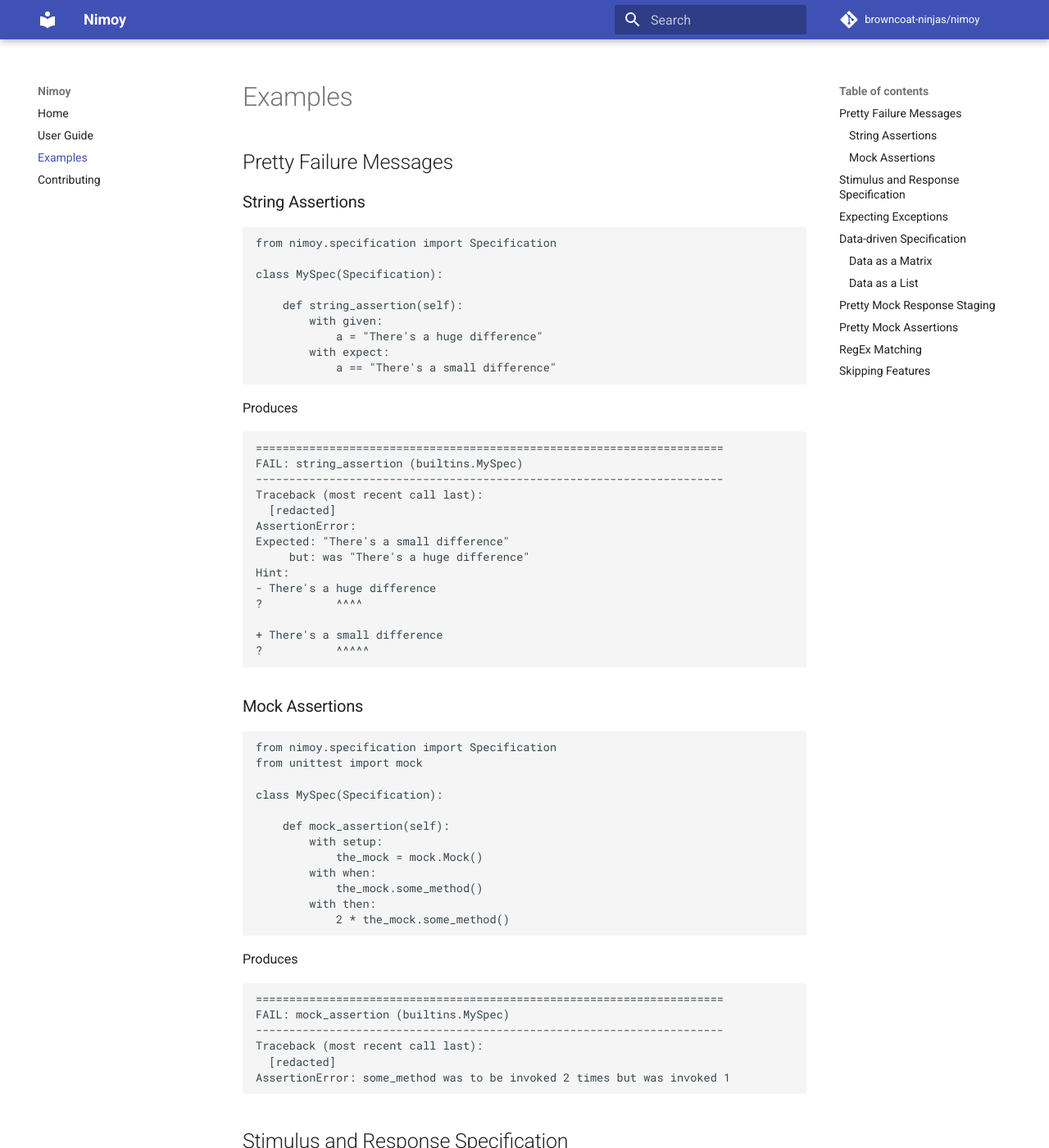
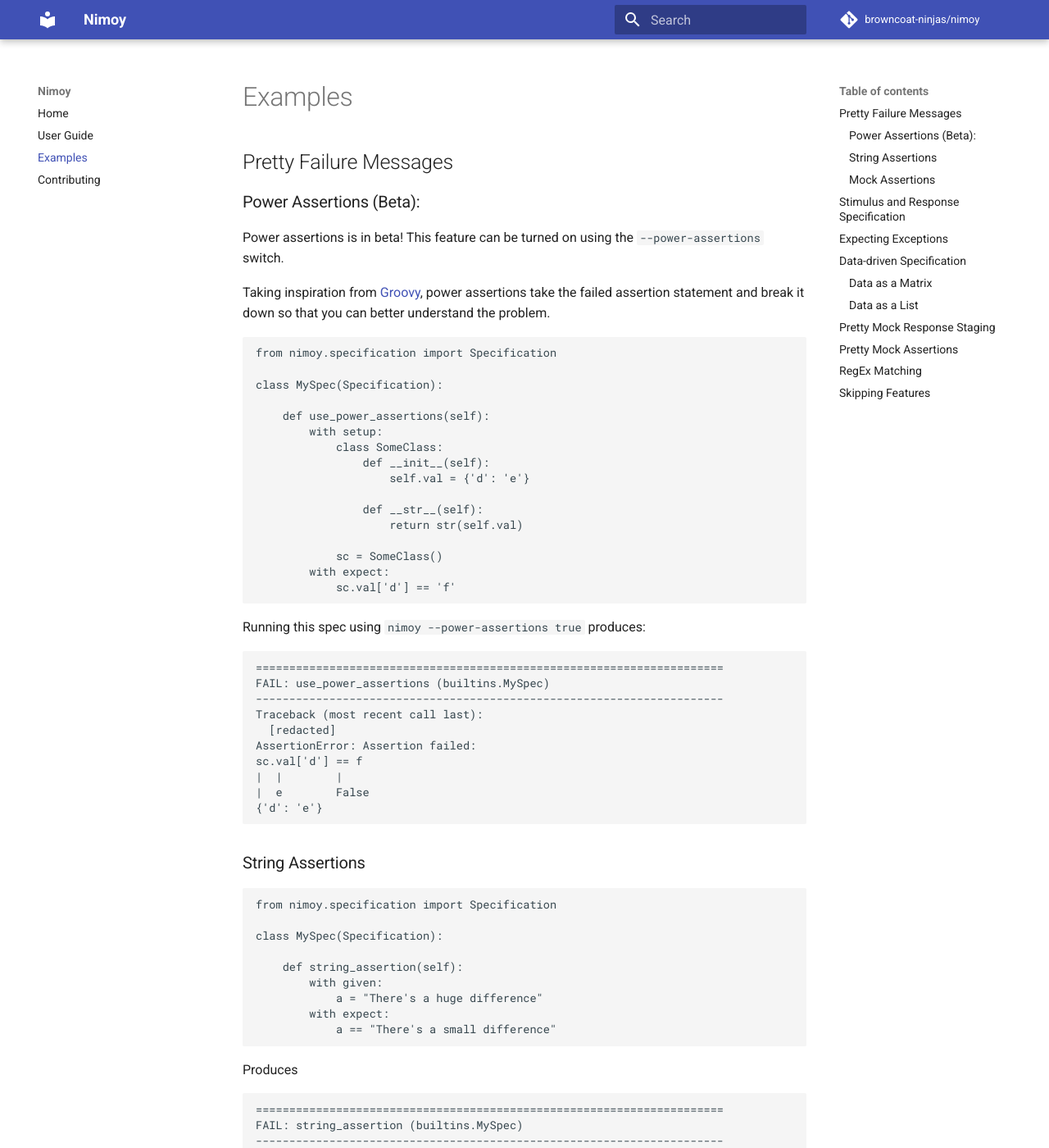
Before and after one commit to browncoat-ninjas/nimoy, an MkDocs documentation site: the page built from docs/examples.md, in a window 1280 px wide and 1400 px high. Shown: the whole window at 82% size. Built offline with MkDocs 1.6.1 and Material for MkDocs 9.7.7, drawn with Linux system fonts in a browser that asks for light colours; comment, search, counter and statistics services are not loaded.

Commit message:
* Adding an example of power assertions to the user guide * Mark power assertions as beta

````diff
--- a/docs/examples.md
+++ b/docs/examples.md
@@ -1,6 +1,46 @@
 # Examples
 
 ## Pretty Failure Messages
+
+### Power Assertions (Beta):
+
+Power assertions is in beta! This feature can be turned on using the `--power-assertions` switch.
+
+Taking inspiration from [Groovy](http://docs.groovy-lang.org/next/html/documentation/core-testing-guide.html#_power_assertions), power assertions take the failed assertion statement and break it down so that you can better understand the problem.
+
+```python
+from nimoy.specification import Specification
+
+class MySpec(Specification):
+
+    def use_power_assertions(self):
+        with setup:
+            class SomeClass:
+                def __init__(self):
+                    self.val = {'d': 'e'}
+
+                def __str__(self):
+                    return str(self.val)
+
+            sc = SomeClass()
+        with expect:
+            sc.val['d'] == 'f'
+```
+
+Running this spec using `nimoy --power-assertions true` produces:
+
+```
+======================================================================
+FAIL: use_power_assertions (builtins.MySpec)
+----------------------------------------------------------------------
+Traceback (most recent call last):
+  [redacted]
+AssertionError: Assertion failed:
+sc.val['d'] == f
+|  |        |
+|  e        False
+{'d': 'e'}
+```
 
 ### String Assertions
 
````
Also changed, not shown: 1 other file.
